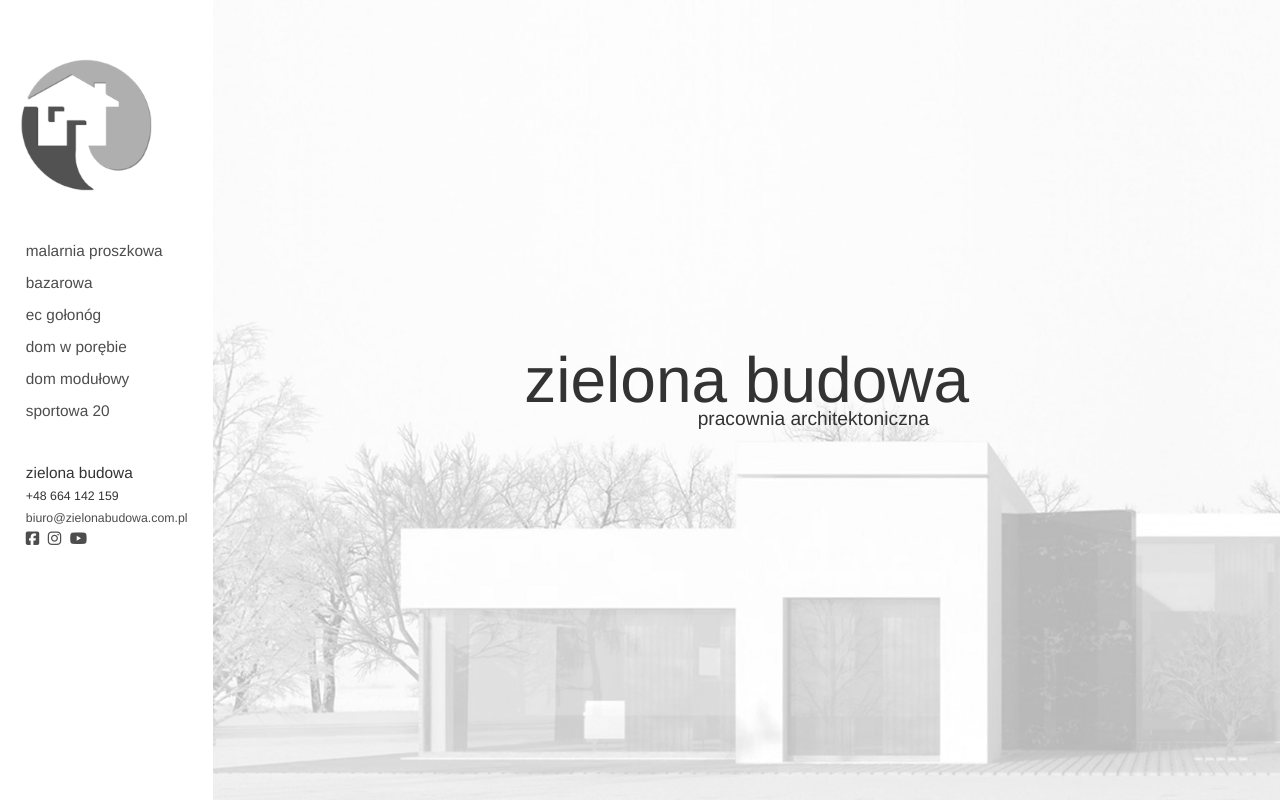
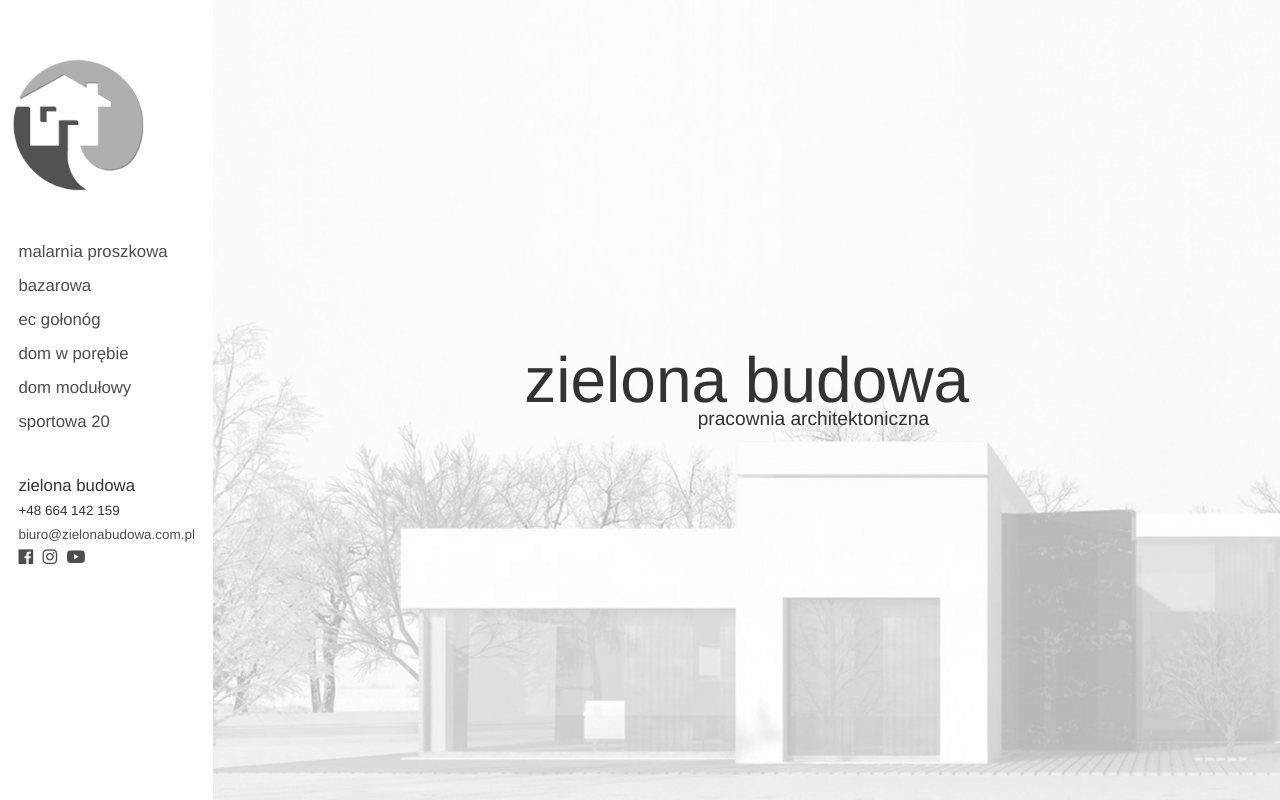
Before and after one commit to vivan-1/zielona-budowa-react, a React (Create React App) app: page / in a window 1280 px wide. Built offline with nearby package versions, Linux system fonts and the light colour scheme.

Commit message:
increse font size in menu panel

```diff
--- a/public/index.html
+++ b/public/index.html
@@ -23,8 +23,9 @@
     <!-- Google Fonts stylesheet -->
     <link href="https://fonts.googleapis.com/css?family=Fugaz+One|Lato&amp;subset=latin-ext" rel="stylesheet">
 
-    <!--FontAwesome script -->
-    <script src="https://use.fontawesome.com/d2cd515188.js"></script>
+    <!--FontAwesome-->
+    <!--<script src="https://use.fontawesome.com/d2cd515188.js"></script>-->
+    <link rel="stylesheet" href="https://use.fontawesome.com/releases/v5.5.0/css/all.css" integrity="sha384-B4dIYHKNBt8Bc12p+WXckhzcICo0wtJAoU8YZTY5qE0Id1GSseTk6S+L3BlXeVIU" crossorigin="anonymous">
 
     <title>Zielona Budowa - pracownia architektoniczna</title>
   </head>
--- a/src/components/MenuPanel.jsx
+++ b/src/components/MenuPanel.jsx
@@ -154,7 +154,7 @@ class MenuPanel extends Component {
                 <div id="menu-panel-text">
                     <Link to="/">
                         <Image src="/images/logo-big.png" alt="Zielona budowa - logo"
-                             id="main-logo" responsive />
+                               id="main-logo" responsive/>
                     </Link>
                     <div id="links">
                         <p className={classRestauracje}>restauracje i&nbsp;hotele:</p>
@@ -221,12 +221,10 @@ class MenuPanel extends Component {
                     <div id="footer">
                         <p>zielona budowa<br/><span className="small-text">+48 664 142 159<br/><a
                             href="mailto:biuro@zielonabudowa.com.pl">biuro@zielonabudowa.com.pl</a><br/></span><a
-                            href="https://web.facebook.com/zielonabudowa/" target="_blank" rel="noopener noreferrer"><i
-                            className="fa fa-facebook-square" aria-hidden="true"></i></a>&nbsp;&nbsp;<a
-                            href="https://www.instagram.com/zielonabudowa/" target="_blank" rel="noopener noreferrer"><i
-                            className="fa fa-instagram" aria-hidden="true"></i></a>&nbsp;&nbsp;<a
-                            href="https://www.youtube.com/channel/UC8Uneg0JGEC2rH0P3AmWTvg" target="_blank" rel="noopener noreferrer"><i
-                            className="fa fa-youtube-play" aria-hidden="true"></i></a></p>
+                            href="https://web.facebook.com/zielonabudowa/" target="_blank" rel="noopener noreferrer"><i className="fab fa-facebook"></i></a>&nbsp;&nbsp;<a
+                            href="https://www.instagram.com/zielonabudowa/" target="_blank" rel="noopener noreferrer"><i className="fab fa-instagram"></i></a>&nbsp;&nbsp;<a
+                            href="https://www.youtube.com/channel/UC8Uneg0JGEC2rH0P3AmWTvg" target="_blank"
+                            rel="noopener noreferrer"><i className="fab fa-youtube"></i></a></p>
                     </div>
                 </div>
             </Col>
--- a/src/components/NavigationBar.jsx
+++ b/src/components/NavigationBar.jsx
@@ -236,13 +236,10 @@ class NavigationBar extends Component {
                                 <p>zielona budowa<br/><span className="small-text">+48 664 142 159<br/><a
                                     href="mailto:biuro@zielonabudowa.com.pl">biuro@zielonabudowa.com.pl</a><br/></span><a
                                     href="https://web.facebook.com/zielonabudowa/" target="_blank" rel="noopener noreferrer"><i
-                                    className="fa fa-facebook-square"
-                                    aria-hidden="true"></i></a>&nbsp;&nbsp;&nbsp;&nbsp;&nbsp;&nbsp;&nbsp;<a
+                                    className="fab fa-facebook"></i></a>&nbsp;&nbsp;&nbsp;&nbsp;&nbsp;&nbsp;&nbsp;<a
                                     href="https://www.instagram.com/zielonabudowa/" target="_blank" rel="noopener noreferrer"><i
-                                    className="fa fa-instagram"
-                                    aria-hidden="true"></i></a>&nbsp;&nbsp;&nbsp;&nbsp;&nbsp;&nbsp;&nbsp;<a
-                                    href="https://www.youtube.com/channel/UC8Uneg0JGEC2rH0P3AmWTvg" target="_blank"><i
-                                    className="fa fa-youtube-play" aria-hidden="true" rel="noopener noreferrer"></i></a></p>
+                                    className="fab fa-instagram"></i></a>&nbsp;&nbsp;&nbsp;&nbsp;&nbsp;&nbsp;&nbsp;<a
+                                    href="https://www.youtube.com/channel/UC8Uneg0JGEC2rH0P3AmWTvg" target="_blank"><i className="fab fa-youtube"></i></a></p>
                             </div>
 
                         </div>
--- a/src/css/main.css
+++ b/src/css/main.css
@@ -187,7 +187,7 @@ iframe {
 #menu-panel {
   height: 100%;
   min-width: 180px;
-  font-size: 110%;
+  font-size: 120%;
   overflow-y: auto !important;
   overflow-x: hidden;
   text-align: center; }
@@ -333,6 +333,18 @@ iframe {
   border: 4px dashed setColor(6.5);
   max-height: 95%; }
 
+/* File pages */
+.files-panel h1 {
+  margin-top: 20%;
+  text-align: center;
+  margin-bottom: 30px; }
+.files-panel p {
+  font-size: 110%;
+  text-align: center;
+  margin-bottom: 20px; }
+  .files-panel p i {
+    font-size: 130%; }
+
 /* Pagers */
 .pager li > a, .pager li > span {
   -webkit-border-radius: 0 !important;
--- a/src/css/main.scss
+++ b/src/css/main.scss
@@ -259,7 +259,7 @@ iframe {
   //width: 28%;
   min-width: 180px;
   //float: left;
-  font-size: 110%;
+  font-size: 120%;
   overflow-y: auto !important;
   overflow-x: hidden;
   text-align: center;
@@ -460,6 +460,27 @@ iframe {
   max-height: 95%;
 }
 
+/* File pages */
+
+.files-panel {
+
+  h1 {
+    margin-top: 20%;
+    text-align: center;
+    margin-bottom: 30px;
+  }
+
+  p {
+    font-size: 110%;
+    text-align: center;
+    margin-bottom: 20px;
+    i {
+      font-size: 130%;
+    }
+  }
+
+}
+
 /* Pagers */
 
 .pager li > a, .pager li > span {
```
Also changed, not shown: 1 other file (tests, documents, lock files or other folders).
